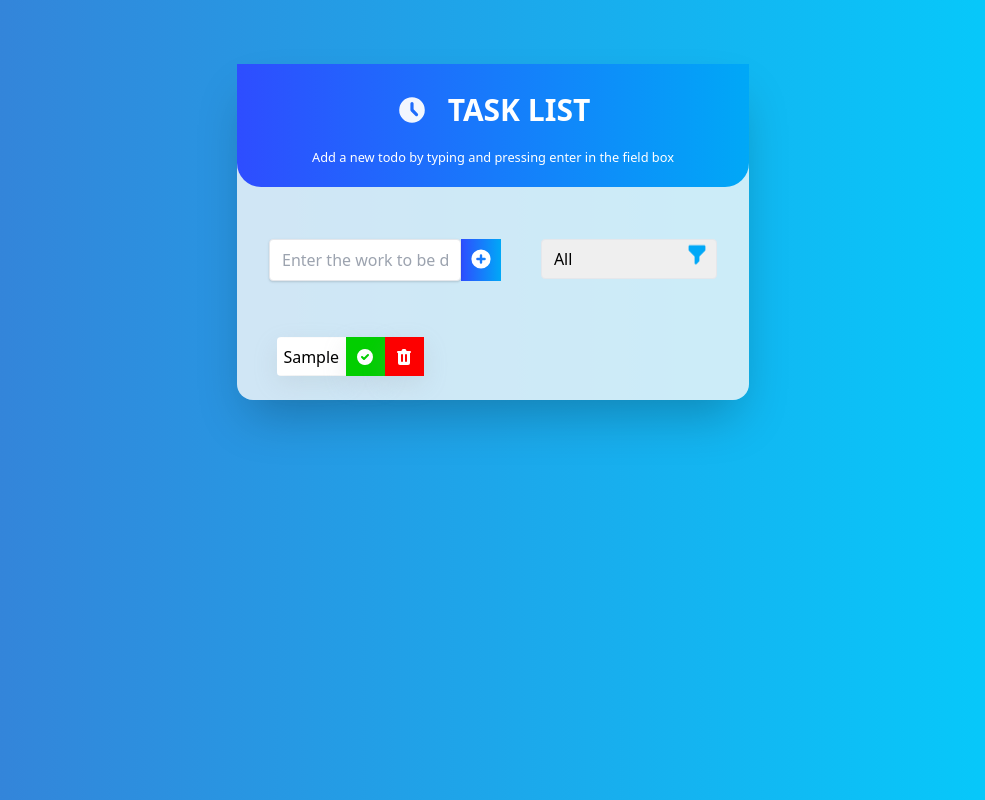
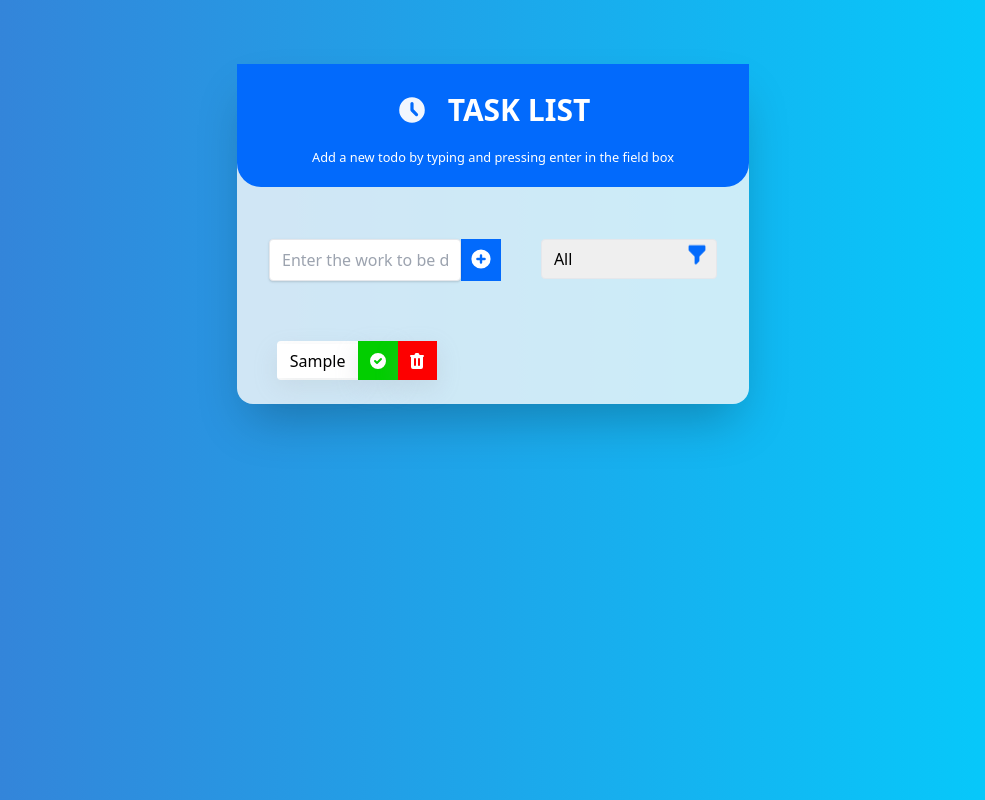
Before and after one commit to TaheerMattur/TaskList-TailwindCSS, a plain HTML site: page index.html in a window 1280 px wide. Both pictures are taken after typing "Sample" into the empty fields and a click on the button 627 px from the left and 260 px from the top of the page. Shown: the whole page, without its empty margins (147-1132 px from the left). Drawn offline with nearby package versions, Linux system fonts and the light colour scheme.

Commit message:
fixed bugs

```diff
--- a/css/style.css
+++ b/css/style.css
@@ -13,7 +13,7 @@ body {
 
 .header, .todo-button {
 	background: #B2FEFA;
-    background: linear-gradient(to right, #2e4dff, #00a8f7);
+    background: #026afc;
 }
 
 div.container {
@@ -34,7 +34,6 @@ div.container {
 
 .todo li {
 	flex: auto;
-	padding: 0.4rem;
 	box-shadow: rgba(155, 163, 170, 0.2) 0px 8px 24px;
 }
 
@@ -60,7 +59,7 @@ div.container {
 
 /* list Padding */
 .todo-item {
-	padding: 0rem 0.5rem;
+	padding: 0.3rem 0.8rem;
 }
 
 .fa-trash,
@@ -70,7 +69,7 @@ div.container {
 
 .done {
 	text-decoration: line-through;
-	opacity: 0.6;
+	opacity: 0.5;
 }
 
 .fall {
--- a/index.html
+++ b/index.html
@@ -5,13 +5,13 @@
     <meta http-equiv="X-UA-Compatible" content="IE=edge">
     <meta name="viewport" content="width=device-width, initial-scale=1.0">
     <link href="https://unpkg.com/tailwindcss@^2/dist/tailwind.min.css" rel="stylesheet">
-    <link rel="stylesheet" href="./css/style.css">
+    <link rel="stylesheet" href="css/style.css">
     <title>Task List</title>
 </head>
 <body class="py-6 font-mono">
     <section class="h-100 flex items-center justify-center font-sans">
         <div class="container rounded-2xl shadow shadow-2xl my-10 w-full lg:max-w-lg">
-            <section class="mb-4">
+            <section class="mb-5">
                 <!-- Heading-->
                 <div class="header grid mb-5 justify-center rounded-b-3xl">
                     <button class="font-medium pointer-events-none text-3xl text-white px-4 py-3 mt-4 rounded-lg flex justify-center items-center">
@@ -43,7 +43,7 @@
                         </select>
                         <div class="absolute inset-y-0 right-0 flex items-center px-2 pointer-events-none">
                             <!-- Filter icon -->
-                            <svg xmlns="http://www.w3.org/2000/svg" class="animate-bounce text-red-600 pointer-events-none h-6 w-6" viewBox="0 0 20 20" fill="#00a8f7" stroke="transparent">
+                            <svg xmlns="http://www.w3.org/2000/svg" class="animate-bounce text-red-600 pointer-events-none h-6 w-6" viewBox="0 0 20 20" fill="#026afc" stroke="transparent">
                                 <path fill-rule="evenodd" d="M3 3a1 1 0 011-1h12a1 1 0 011 1v3a1 1 0 01-.293.707L12 11.414V15a1 1 0 01-.293.707l-2 2A1 1 0 018 17v-5.586L3.293 6.707A1 1 0 013 6V3z" clip-rule="evenodd" />
                             </svg>
                         </div>
@@ -60,6 +60,6 @@
             <!-- ITEMS CLOSE -->
         </div>
     </section>
-    <script src="./app.js"></script>
+    <script src="app.js"></script>
 </body>
 </html>
```
